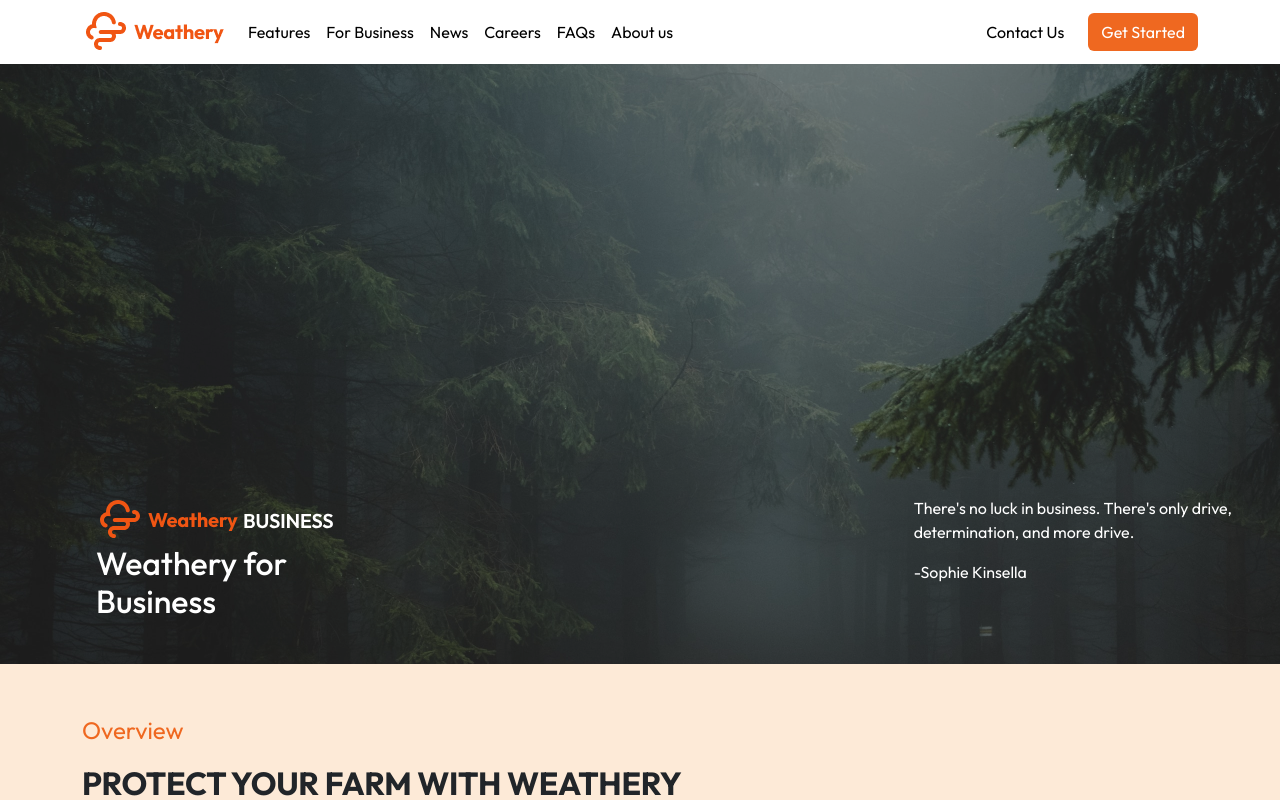
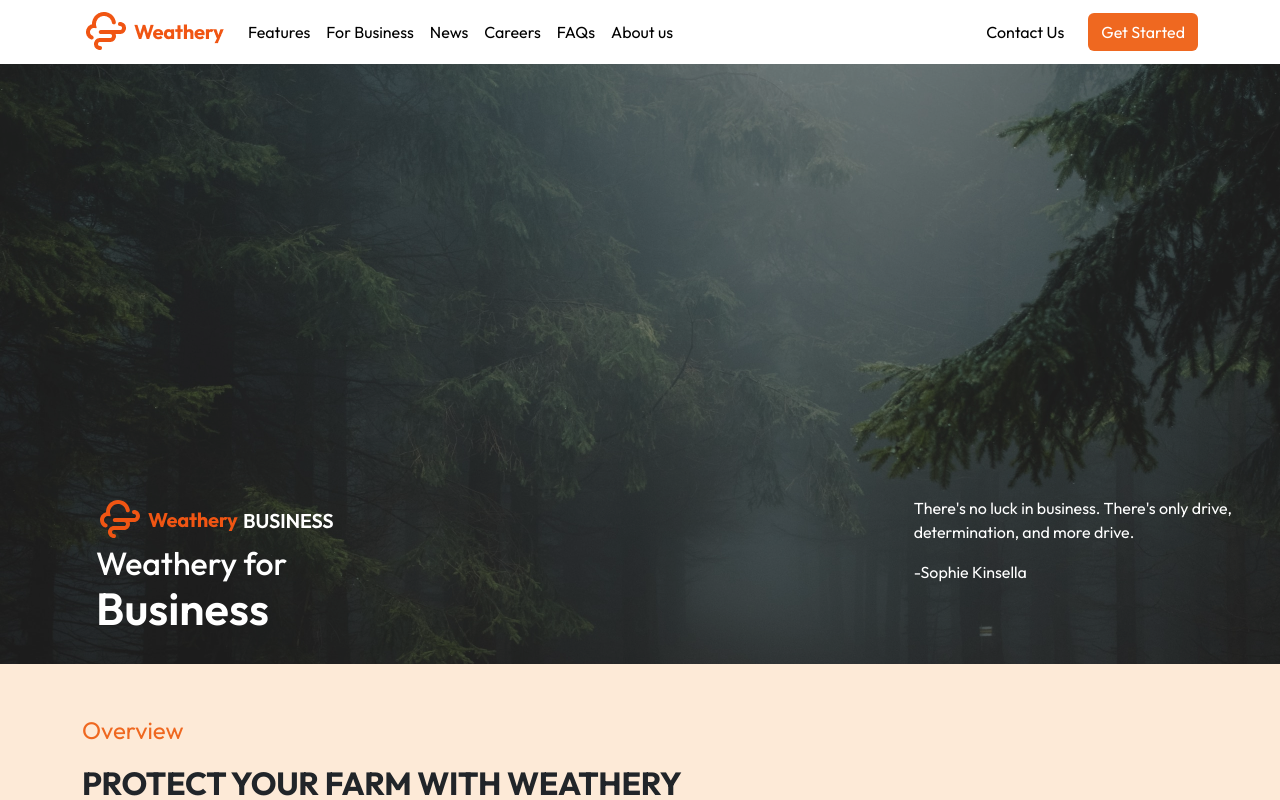
Before and after one commit to Maiqel1/weather-business, a React (Create React App) app: page / in a window 1280 px wide. Shown: the top 800 px of the page. Built offline with nearby package versions, Linux system fonts and the light colour scheme.

Commit message:
fix: minor bug fixes and styling issues

```diff
--- a/src/components/Header.jsx
+++ b/src/components/Header.jsx
@@ -24,7 +24,7 @@ function Header() {
           <br />
           <br />
           <img src={business} className="img-fluid" alt="" />
-          <h2 className=" text-white">Weathery for <br className="d-none d-md-block"  /> Business</h2>
+          <h2 className=" text-white">Weathery for <br className="d-none d-md-block"  /><span style={{fontWeight: "600", fontSize: "45px"}}>Business</span></h2>
         </section>
         <section className="me-1 me-md-5">
           <br />
```
